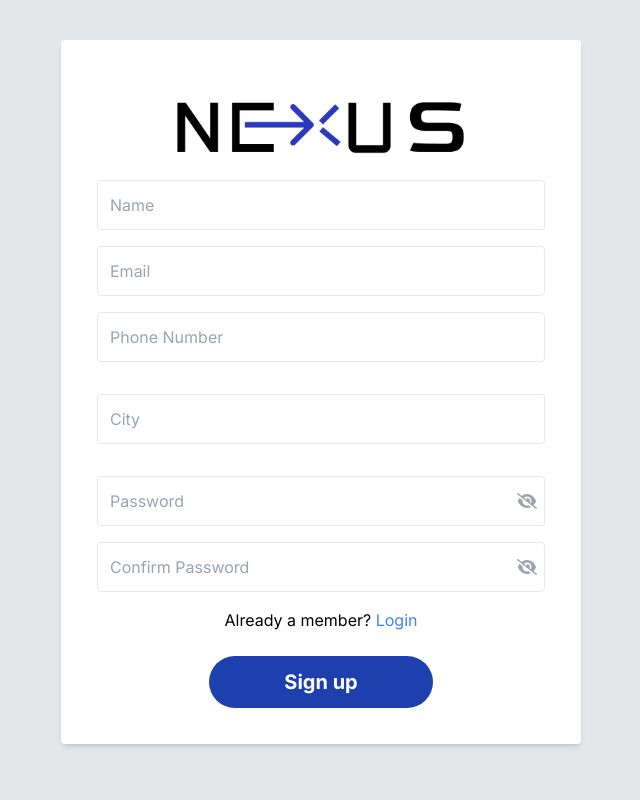
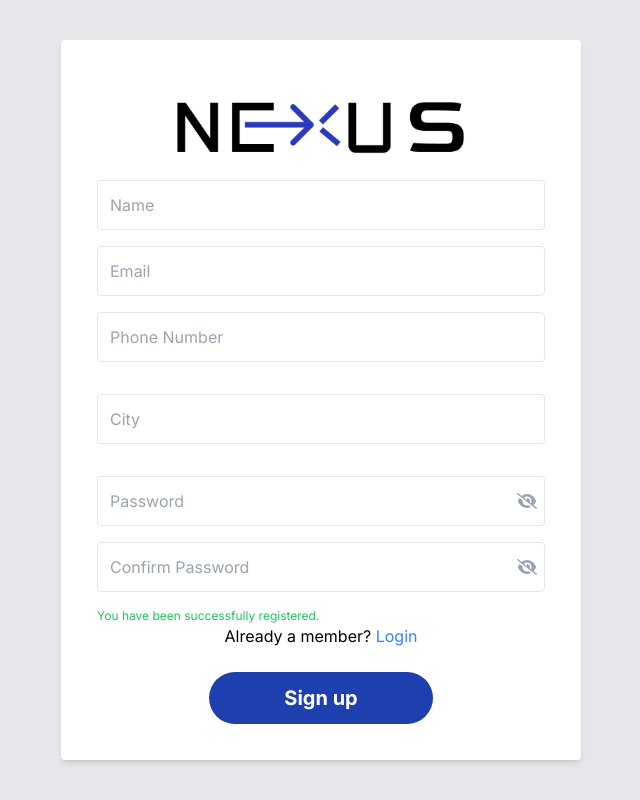
Before and after one commit to njorogewambuielizabeth/Nexus-Fronted, a Next.js app in the folder nexus-webportal/: page /register in a window 1280 px wide. Both pictures are taken after a click on the button "Sign up". Shown: the top 800 px of the page, without its empty margins (319-959 px from the left). Built offline with nearby package versions, Linux system fonts and the light colour scheme.

Commit message:
Updated the validation on the registration form

```diff
--- a/nexus-webportal/app/login/page.tsx
+++ b/nexus-webportal/app/login/page.tsx
@@ -1,7 +1,7 @@
 'use client'
 import React, { useState, ChangeEvent, FormEvent } from "react";
 import  Link from "next/link";
-import Footer from "../atom/footer";
+import Footer from "../Component/Footer";
 import { FontAwesomeIcon } from "@fortawesome/react-fontawesome";
 import { faEye, faEyeSlash } from "@fortawesome/free-solid-svg-icons";
 
--- a/nexus-webportal/app/register/page.tsx
+++ b/nexus-webportal/app/register/page.tsx
@@ -1,7 +1,7 @@
 'use client'
 import React, { useState, ChangeEvent, FormEvent } from "react";
-import  Link from "next/link";
-import Footer from "../atom/footer";
+import Link from "next/link";
+import Footer from "../Component/Footer";
 import { FontAwesomeIcon } from "@fortawesome/react-fontawesome";
 import { faEye, faEyeSlash } from "@fortawesome/free-solid-svg-icons";
 
@@ -24,16 +24,12 @@ const Register: React.FC = () => {
     confirmPassword: "",
   });
   const [errors, setErrors] = useState<{
-    name?: string;
-    email?: string;
-    phoneNumber?: string;
-    city?: string;
-    password?: string;
     confirmPassword?: string;
   }>({});
 
   const [showPassword, setShowPassword] = useState(false);
   const [showConfirmPassword, setShowConfirmPassword] = useState(false);
+  const [successMessage, setSuccessMessage] = useState<string | null>(null);
 
   const handleInputChange = (e: ChangeEvent<HTMLInputElement>) => {
     const { id, value } = e.target;
@@ -46,26 +42,18 @@ const Register: React.FC = () => {
   const handleSubmit = (e: FormEvent) => {
     e.preventDefault();
     const newErrors = {} as {
-      name?: string;
-      email?: string;
-      phoneNumber?: string;
-      city?: string;
-      password?: string;
       confirmPassword?: string;
     };
 
     if (formData.password !== formData.confirmPassword) {
       newErrors.confirmPassword = "Passwords do not match";
+      setSuccessMessage(null);
     } else {
-      newErrors.confirmPassword = " ";
+      setSuccessMessage("You have been successfully registered.");
     }
 
     setErrors(newErrors);
-    if (Object.keys(newErrors).length === 0) {
-      console.log("Form submitted:", formData);
-    }
   };
-
 
   const handleTogglePasswordVisibility = () => {
     setShowPassword(!showPassword);
@@ -151,7 +139,7 @@ const Register: React.FC = () => {
                 className="w-full p-3 pr-10 border rounded"
                 type={showConfirmPassword ? "text" : "password"}
                 id="confirmPassword"
-    value = {formData.confirmPassword}
+                value={formData.confirmPassword}
                 onChange={handleInputChange}
                 placeholder="Confirm Password"
               />
@@ -167,23 +155,18 @@ const Register: React.FC = () => {
             </div>
           </form>
 
-          {errors.name && (
-            <p className="text-red-500 text-xs">{errors.name}</p>
+          {errors.confirmPassword && (
+            <p
+              className={`text-xs ${
+                errors.confirmPassword ? "text-red-500" : "text-green-500"
+              }`}
+            >
+              {errors.confirmPassword}
+            </p>
           )}
-          {errors.email && (
-            <p className="text-red-500 text-xs">{errors.email}</p>
-          )}
-          {errors.phoneNumber && (
-            <p className="text-red-500 text-xs">{errors.phoneNumber}</p>
-          )}
-          {errors.city && (
-            <p className="text-red-500 text-xs">{errors.city}</p>
-          )}
-          {errors.password && (
-            <p className="text-red-500 text-xs">{errors.password}</p>
-          )}
-          {errors.confirmPassword && (
-            <p className="text-red-500 text-xs">{errors.confirmPassword}</p>
+
+          {successMessage && (
+            <p className="text-green-500 text-xs">{successMessage}</p>
           )}
 
           <p className="text-center">
@@ -203,7 +186,7 @@ const Register: React.FC = () => {
         </div>
       </div>
 
-      <Footer/>
+      <Footer />
     </div>
   );
 };
```
Also changed, not shown: nexus-webportal/app/Component/Footer/index.tsx (renamed from nexus-webportal/app/atom/footer/index.tsx). Lines whose indentation alone changed are shown as unchanged.
